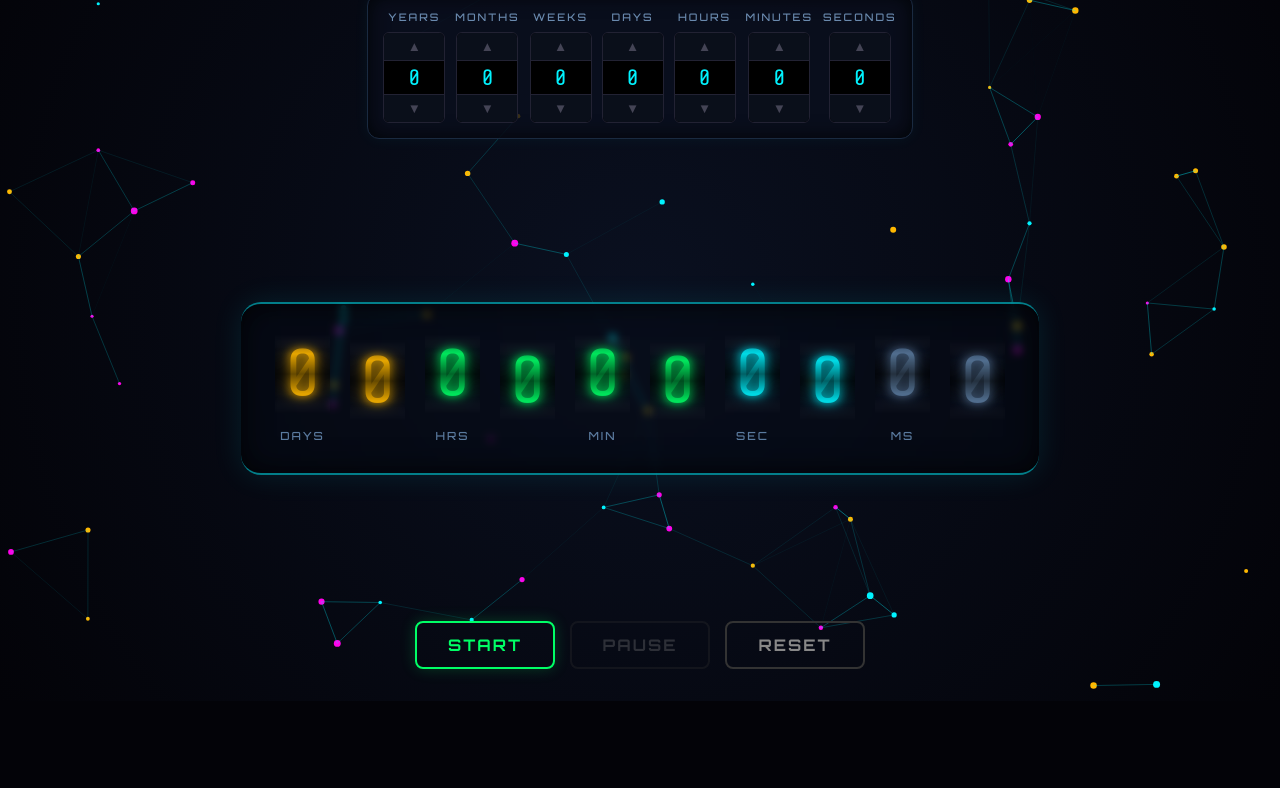
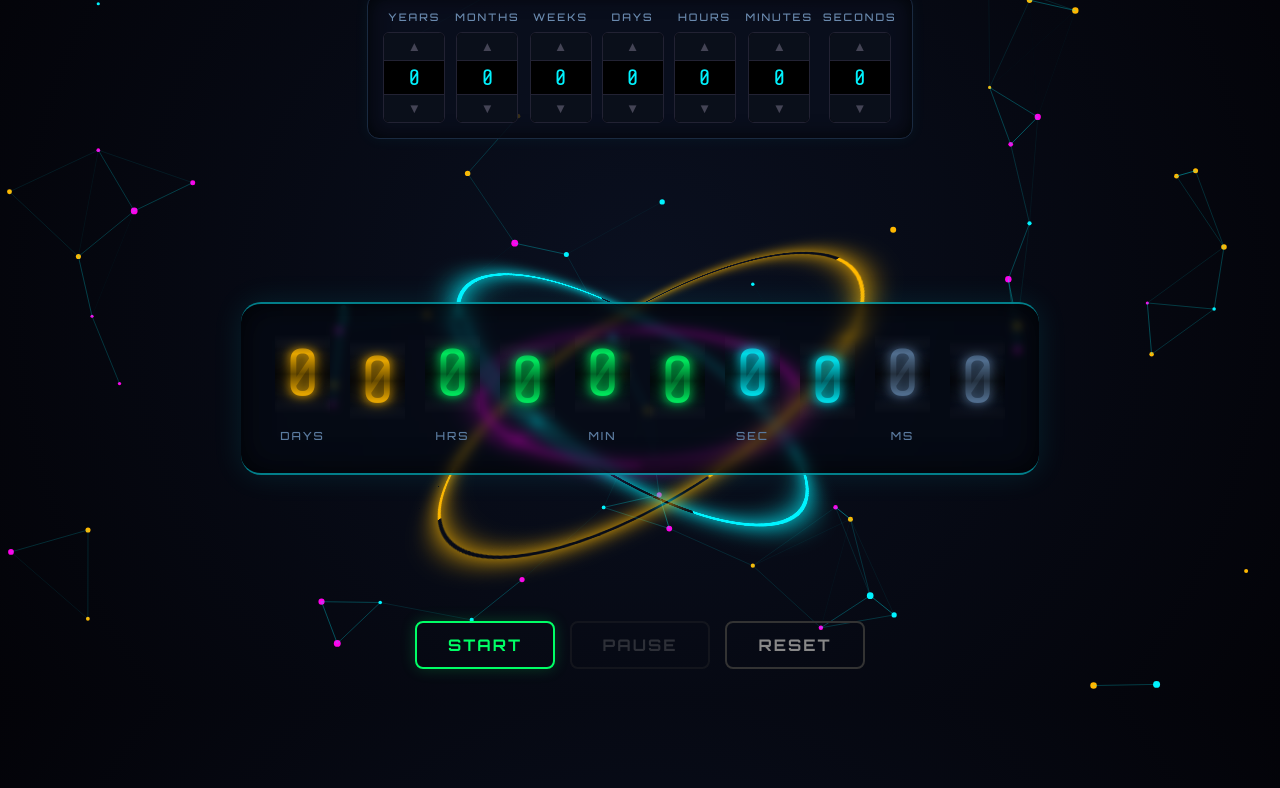
Before and after one commit to reneorense/oriontimer, a plain HTML site: page index.html in a window 1280 px wide. Shown: the part 99-887 px from the top of the page. Before the commit the page ends 800 px from the top, so only its background shows below. Drawn offline with nearby package versions, Linux system fonts and the light colour scheme.

Commit message:
Refactor styles for 3D gyroscope HUD

```diff
--- a/css/style.css
+++ b/css/style.css
@@ -127,8 +127,8 @@ h1 {
     justify-content: center;
     width: 100%;
     padding: 10px;
-    perspective: var(--perspective);
-    overflow: hidden;
+    perspective: 1000px; /* Creates the 3D depth for the gyroscope */
+    overflow: visible;
     position: relative;
 }
 
@@ -137,7 +137,7 @@ h1 {
     align-items: center;
     justify-content: center;
     padding: 30px;
-    background: rgba(5, 10, 20, 0.4);
+    background: rgba(5, 10, 20, 0.6);
     border-top: 2px solid rgba(0, 243, 255, 0.5);
     border-bottom: 2px solid rgba(0, 243, 255, 0.5);
     box-shadow: 0 0 30px rgba(0, 243, 255, 0.1), inset 0 0 30px rgba(0, 0, 0, 0.8);
@@ -226,7 +226,7 @@ h1 {
 .action-btn:disabled { opacity: 0.3; cursor: not-allowed; }
 .hidden { display: none !important; }
 
-/* --- HOLOGRAPHIC HUD SVG --- */
+/* --- 3D GYROSCOPE HUD --- */
 .hud-wrapper {
     position: absolute;
     top: 50%;
@@ -239,71 +239,91 @@ h1 {
     display: flex;
     justify-content: center;
     align-items: center;
+    transform-style: preserve-3d;
 }
 
-.hud-svg {
-    width: 100%;
-    max-width: 800px;
-    max-height: 800px;
-    overflow: visible;
+.ring {
+    position: absolute;
+    border-radius: 50%;
+    transform-style: preserve-3d;
+    /* Thick, bright borders so they cannot be missed */
+    border: 4px solid transparent;
 }
 
-/* Base styles for all rings */
-.ring-outer, .ring-middle, .ring-inner, .ring-ticks {
-    fill: none;
-    transform-origin: center;
+/* The glowing dot on the edge of the ring */
+.ring-node {
+    position: absolute;
+    width: 12px;
+    height: 12px;
+    border-radius: 50%;
+    background: #fff;
+    top: -6px;
+    left: 50%;
+    transform: translateX(-50%);
 }
 
-/* Outer Magenta */
+/* Ring 1: Magenta */
 .ring-outer {
-    stroke: var(--neon-magenta);
-    stroke-width: 4;
-    stroke-dasharray: 150 30;
-    filter: drop-shadow(0 0 12px var(--neon-magenta));
-    animation: dash-spin 10s linear infinite;
+    width: 320px;
+    height: 320px;
+    border-top-color: var(--neon-magenta);
+    border-bottom-color: var(--neon-magenta);
+    box-shadow: 0 0 30px var(--neon-magenta), inset 0 0 30px var(--neon-magenta);
+    animation: gyro-spin-1 8s linear infinite;
+}
+.ring-outer .ring-node { background: var(--neon-magenta); box-shadow: 0 0 20px 5px var(--neon-magenta); }
+
+/* Ring 2: Cyan */
+.ring-middle {
+    width: 400px;
+    height: 400px;
+    border-left-color: var(--neon-cyan);
+    border-right-color: var(--neon-cyan);
+    box-shadow: 0 0 30px var(--neon-cyan), inset 0 0 30px var(--neon-cyan);
+    animation: gyro-spin-2 12s linear infinite;
+}
+.ring-middle .ring-node { background: var(--neon-cyan); box-shadow: 0 0 20px 5px var(--neon-cyan); }
+
+/* Ring 3: Amber */
+.ring-inner {
+    width: 480px;
+    height: 480px;
+    border-top-color: var(--neon-amber);
+    border-bottom-color: var(--neon-amber);
+    box-shadow: 0 0 30px var(--neon-amber), inset 0 0 30px var(--neon-amber);
+    animation: gyro-spin-3 15s linear infinite;
+}
+.ring-inner .ring-node { background: var(--neon-amber); box-shadow: 0 0 20px 5px var(--neon-amber); }
+
+/* 3D Animations */
+@keyframes gyro-spin-1 {
+    0% { transform: rotateX(65deg) rotateY(0deg) rotateZ(0deg); }
+    100% { transform: rotateX(65deg) rotateY(0deg) rotateZ(360deg); }
 }
 
-/* Middle Cyan */
-.ring-middle {
-    stroke: var(--neon-cyan);
-    stroke-width: 8;
-    stroke-dasharray: 10 20;
-    filter: drop-shadow(0 0 15px var(--neon-cyan));
-    animation: dash-spin-reverse 6s linear infinite;
+@keyframes gyro-spin-2 {
+    0% { transform: rotateX(65deg) rotateY(30deg) rotateZ(360deg); }
+    100% { transform: rotateX(65deg) rotateY(30deg) rotateZ(0deg); }
 }
 
-/* Inner Amber */
-.ring-inner {
-    stroke: var(--neon-amber);
-    stroke-width: 3;
-    stroke-dasharray: 80 20;
-    filter: drop-shadow(0 0 10px var(--neon-amber));
-    animation: dash-spin 4s linear infinite;
+@keyframes gyro-spin-3 {
+    0% { transform: rotateX(65deg) rotateY(-30deg) rotateZ(0deg); }
+    100% { transform: rotateX(65deg) rotateY(-30deg) rotateZ(360deg); }
 }
 
-/* Tick marks */
-.ring-ticks {
-    stroke: rgba(255, 255, 255, 0.4);
-    stroke-width: 2;
-    stroke-dasharray: 2 15;
-}
-
-/* Animations */
-@keyframes dash-spin {
-    to { stroke-dashoffset: -1000; }
-}
-@keyframes dash-spin-reverse {
-    to { stroke-dashoffset: 1000; }
-}
-
-/* When Active (Timer Running) */
-.hud-wrapper.active .ring-outer { animation-duration: 2s; stroke: #fff; }
-.hud-wrapper.active .ring-middle { animation-duration: 1s; stroke: var(--neon-green); }
-.hud-wrapper.active .ring-inner { animation-duration: 0.5s; stroke: var(--neon-magenta); }
+/* Speeds up when timer is running */
+.hud-wrapper.active .ring-outer { animation-duration: 2s; border-color: #fff; box-shadow: 0 0 50px #fff, inset 0 0 50px #fff; }
+.hud-wrapper.active .ring-middle { animation-duration: 3s; border-color: #fff; box-shadow: 0 0 50px #fff, inset 0 0 50px #fff; }
+.hud-wrapper.active .ring-inner { animation-duration: 4s; border-color: #fff; box-shadow: 0 0 50px #fff, inset 0 0 50px #fff; }
 
 @media (max-width: 800px) { .controls { display: grid; grid-template-columns: repeat(4, 1fr); gap: 8px; } }
 @media (max-width: 500px) {
     .controls { grid-template-columns: repeat(3, 1fr); }
     h1 { font-size: 1.5rem; }
     .clock-window.scaled-down { transform: scale(0.5); }
+
+    /* Scale gyroscope slightly for mobile */
+    .ring-outer { width: 280px; height: 280px; }
+    .ring-middle { width: 350px; height: 350px; }
+    .ring-inner { width: 420px; height: 420px; }
 }
```
